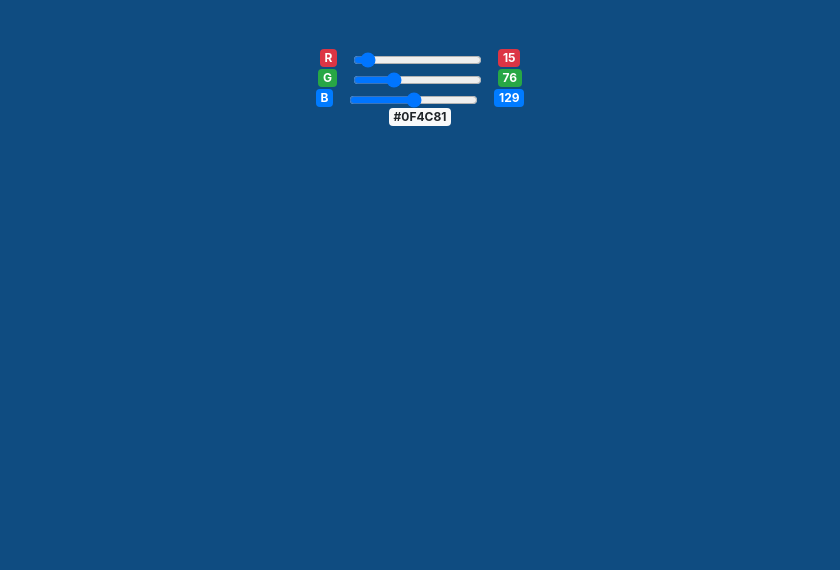
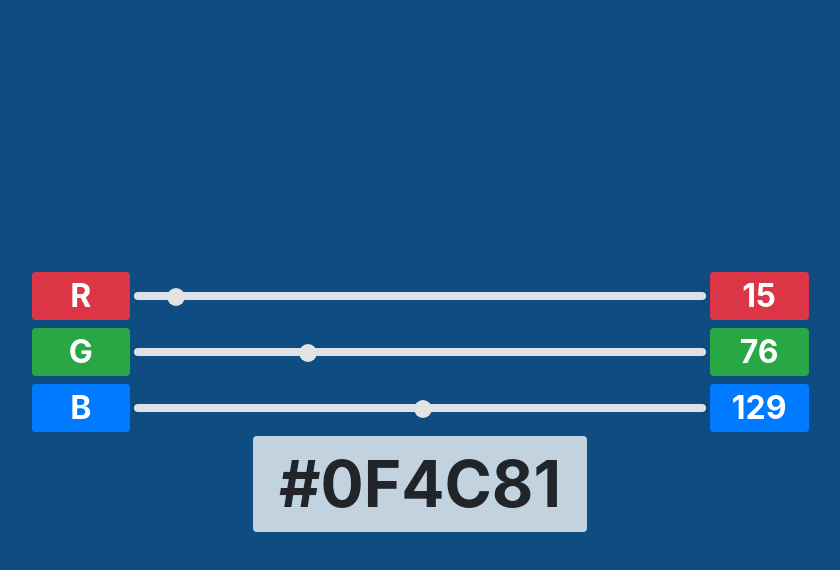
Before and after one commit to Carrot7712/RGB-to-Hex-Converter, a plain HTML site: page index.html in a window 1280 px wide. Shown: the whole page, without its empty margins (220-1060 px from the left). Drawn offline with nearby package versions, Linux system fonts and the light colour scheme.

Commit message:
add css and refactor js

```diff
--- a/index.html
+++ b/index.html
@@ -7,16 +7,19 @@
       rel="stylesheet"
       href="https://cdnjs.cloudflare.com/ajax/libs/twitter-bootstrap/4.4.1/css/bootstrap.min.css"
     />
+    <link rel="stylesheet" href="style.css">
     <title>RGB-to-Hex-Converter</title>
   </head>
   <body id="background">
+    <div class="box">
     <!-- converter，控制器的父層，等等裝監聽器-->
-    <div class="container d-flex flex-column justify-content-center align-items-center mt-5" id="color-picker">
+    <div class="container d-flex flex-column align-items-center" id="color-picker" >
       <!-- Red控制行 -->
-      <div class="row d-flex align-items-center ">
+      <div class="d-flex align-items-center color my-1">
         <span class="badge badge-danger">R</span>
         <input
           type="range"
+          class="custom-range w-100 mx-1"
           id="red-input"
           class="mx-3 mt-1"
           min="0"
@@ -27,10 +30,11 @@
         <span class="badge badge-danger" id="red-value">15</span>
       </div>
       <!-- Green控制行 -->
-      <div class="row d-flex align-items-center">
+      <div class="d-flex align-items-center color my-1">
         <span class="badge badge-success">G</span>
         <input
           type="range"
+          class="custom-range mx-1"
           id="green-input"
           class="mx-3 mt-1"
           min="0"
@@ -41,10 +45,11 @@
         <span class="badge badge-success" id="green-value">76</span>
       </div>
       <!-- Blue控制行 -->
-      <div class="row d-flex align-items-center">
+      <div class="d-flex align-items-center color m-1">
         <span class="badge badge-primary">B</span>
         <input
           type="range"
+          class="custom-range mx-1"
           id="blue-input"
           class="mx-3 mt-1"
           min="0"
@@ -56,8 +61,9 @@
       </div>
       <!-- hex code 顯示區 -->
       <div class="row d-flex align-items-center">
-          <span class="badge badge-light" id="hex-panel">#0F4C81</span>
+          <span class="badge" id="hex-panel">#0F4C81</span>
       </div>
+    </div>
     </div>
     <!-- bootstrap & my js -->
     <script src="https://cdnjs.cloudflare.com/ajax/libs/jquery/3.4.1/jquery.min.js"></script>
--- a/main.js
+++ b/main.js
@@ -1,49 +1,44 @@
-(function(){
-    //父層，裝監聽器
-    const colorPicker=document.getElementById('color-picker')
-    //抓R、G、B顯示數值
-    const redValue=document.getElementById('red-value')
-    const greenValue=document.getElementById('green-value')
-    const blueValue=document.getElementById('blue-value')
-    //抓hex code呈現區
-    const hexPanel=document.getElementById('hex-panel')
-    //背景，取得以視覺化數值
-    const background =document.getElementById('background')
-    //設定預設值
-    let hexCode='#0F4C81'
-    let R_hex='0F',G_hex='4C',B_hex='81'
+;(function () {
+  //父層，裝監聽器
+  const colorPicker = document.getElementById('color-picker')
+  //R、G、B顯示數值
+  const redValue = document.getElementById('red-value')
+  const greenValue = document.getElementById('green-value')
+  const blueValue = document.getElementById('blue-value')
+  //hex code呈現區
+  const hexPanel = document.getElementById('hex-panel')
+  //背景
+  const background = document.getElementById('background')
+  //設定預設值
+  let hexCode = '#0F4C81'
+  let R_hex = '0F',
+    G_hex = '4C',
+    B_hex = '81'
+  showColor()
 
-    //將hexCode顯示並設為背景色
-    hexPanel.innerText=hexCode
-    background.setAttribute('style',`background-color:${hexCode};`)
-    // 以下同效果
-    // background.style.backgroundColor=hexCode
+  //=====EventListener=====
+  colorPicker.addEventListener('input', (event) => {
+    //input值顯示在下一行span
+    event.target.nextElementSibling.innerText = event.target.value
+    //轉成16進位後存回
+    R_hex = formatSecondDigit(Number(redValue.innerText).toString(16))
+    G_hex = formatSecondDigit(Number(greenValue.innerText).toString(16))
+    B_hex = formatSecondDigit(Number(blueValue.innerText).toString(16))
+    hexCode = `#${R_hex}${G_hex}${B_hex}`
+    //更新顯示、上色
+    showColor()
+  })
 
-    //=====EventListener=====
-                                //input值一被改變就會觸發input事件
-    colorPicker.addEventListener('input',(event)=>{
-        //1.把input的值打在下一行span上
-        event.target.nextElementSibling.innerText=event.target.value
-        //2.去拿那個span的值
-        //3.字串轉成數字(10進位)
-        //4.10進位數轉成16進位字串
-        //5.存回變數中
-        //6.例外處理：萬一只有一位，前面補0
-        R_hex=Number(redValue.innerText).toString(16)
-        if(R_hex.length===1){
-            R_hex=`0${R_hex}`
-        }
-        G_hex=Number(greenValue.innerText).toString(16)
-        if(G_hex.length===1){
-            G_hex=`0${G_hex}`
-        }
-        B_hex=Number(blueValue.innerText).toString(16)
-        if(B_hex.length===1){
-            B_hex=`0${B_hex}`
-        }
-        hexCode=`#${R_hex}${G_hex}${B_hex}`
-        //更新顯示、上色
-        hexPanel.innerText=hexCode
-        background.setAttribute('style',`background-color:${hexCode};`)
-    })
+  //萬一只有一位數，二位數補個0
+  function formatSecondDigit(numberString) {
+    if (numberString.length < 2) {
+      numberString = '0' + numberString
+    }
+    return numberString
+  }
+  //將hexCode顯示並設為背景色
+  function showColor() {
+    hexPanel.innerText = hexCode
+    background.setAttribute('style', `background-color:${hexCode};`)
+  }
 })()
--- /dev/null
+++ b/style.css
@@ -0,0 +1,30 @@
+*{
+  box-sizing: border-box;
+}
+
+.box {
+  height: 100vh;
+  display:flex;
+  align-items:center; /*為了置中*/
+}
+.color{
+  width: 70%;
+}
+.color span{
+  width: 125px;
+  font-size: 2em;
+}
+#hex-panel{
+  font-size: 4em;
+  background-color: rgba(255, 255, 255, 0.75);
+}
+/*改變range樣式的方法參考了這篇https://www.oxxostudio.tw/articles/201503/html5-input-range-style.html*/
+input[type="range"]::-webkit-slider-thumb{
+  -webkit-appearance: none; /*去除系統默認樣式*/
+  position: relative;    /* 設為相對位置，為了前後區塊的絕對位置而設定 */
+  width:18px;
+  height:18px;
+  background:#e3e3e3;
+  border-radius:50%;
+  transition:.2s;        /* 點選放大時候的漸變時間 */
+}
```
Also changed, not shown: main_with_full_comments.js (added, +60 -0 lines).
